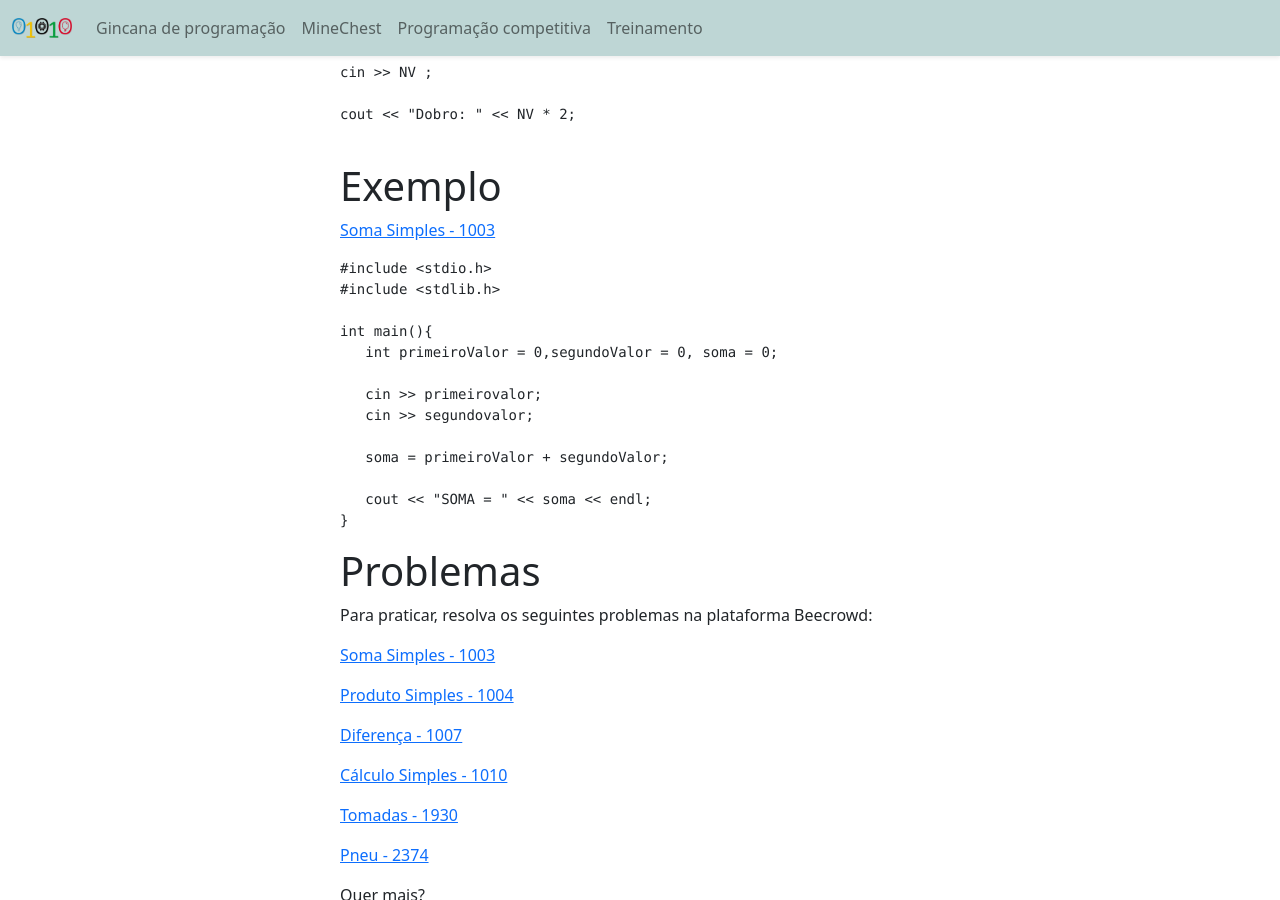
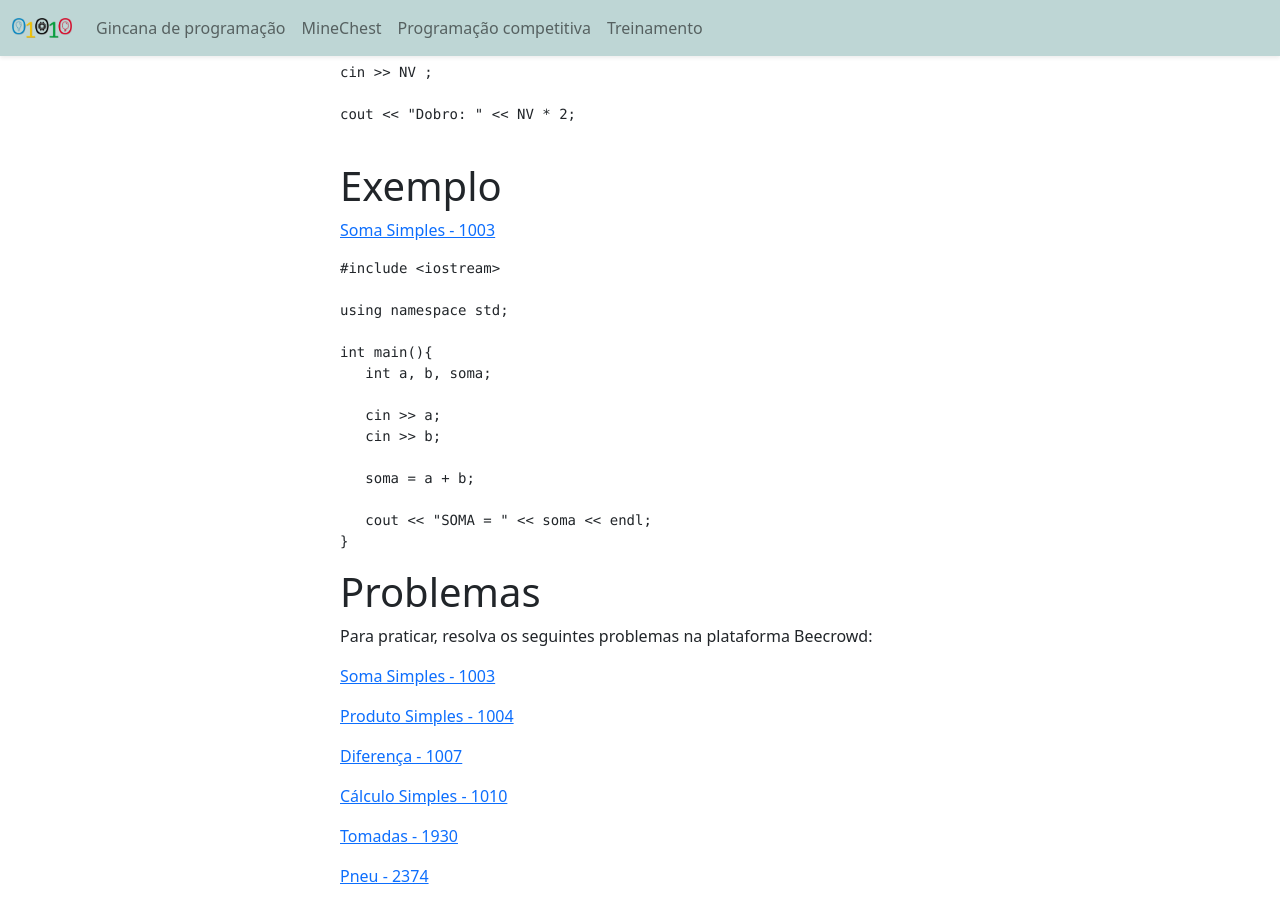
Before and after one commit to E2PC/ProjectPage, a Jekyll site: the page built from treinamento/entrada_saida.md, in a window 1280 px wide and 900 px high, scrolled down 1515 px. Built offline with Jekyll 4.4.1, drawn with Linux system fonts in a browser that asks for light colours; nearby versions of some CDN libraries.

Commit message:
alterar o código pra c++

````diff
--- a/treinamento/entrada_saida.md
+++ b/treinamento/entrada_saida.md
@@ -89,16 +89,17 @@ cout << "Dobro: " << NV * 2;
 [Soma Simples - 1003](https://www.beecrowd.com.br/judge/pt/problems/view/1003)
 
 ```
-#include <stdio.h>
-#include <stdlib.h>
+#include <iostream>
+
+using namespace std;
 
 int main(){
-   int primeiroValor = 0,segundoValor = 0, soma = 0;
+   int a, b, soma;
 
-   cin >> primeirovalor;
-   cin >> segundovalor;
+   cin >> a;
+   cin >> b;
 
-   soma = primeiroValor + segundoValor;
+   soma = a + b;
 
    cout << "SOMA = " << soma << endl;
 }
````
